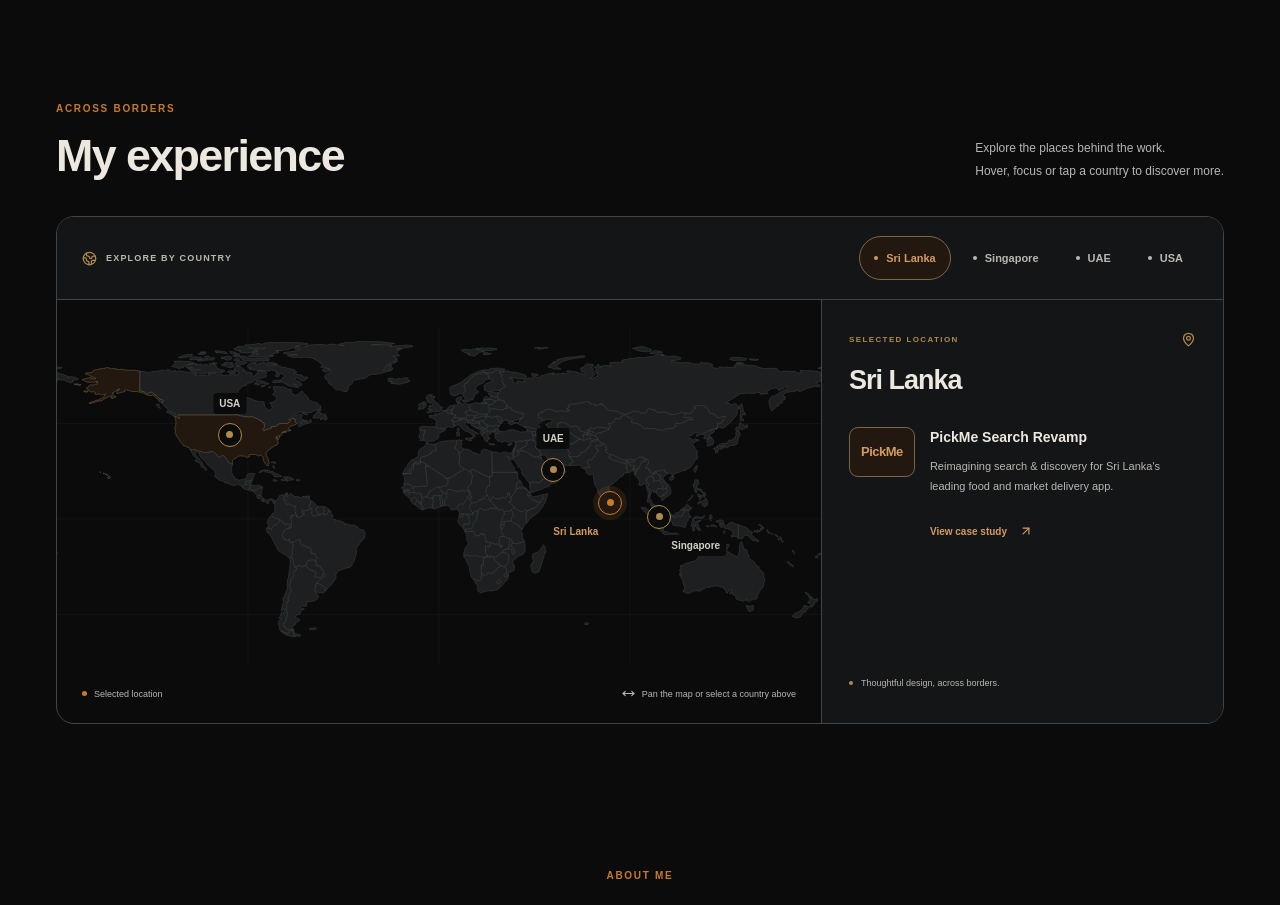
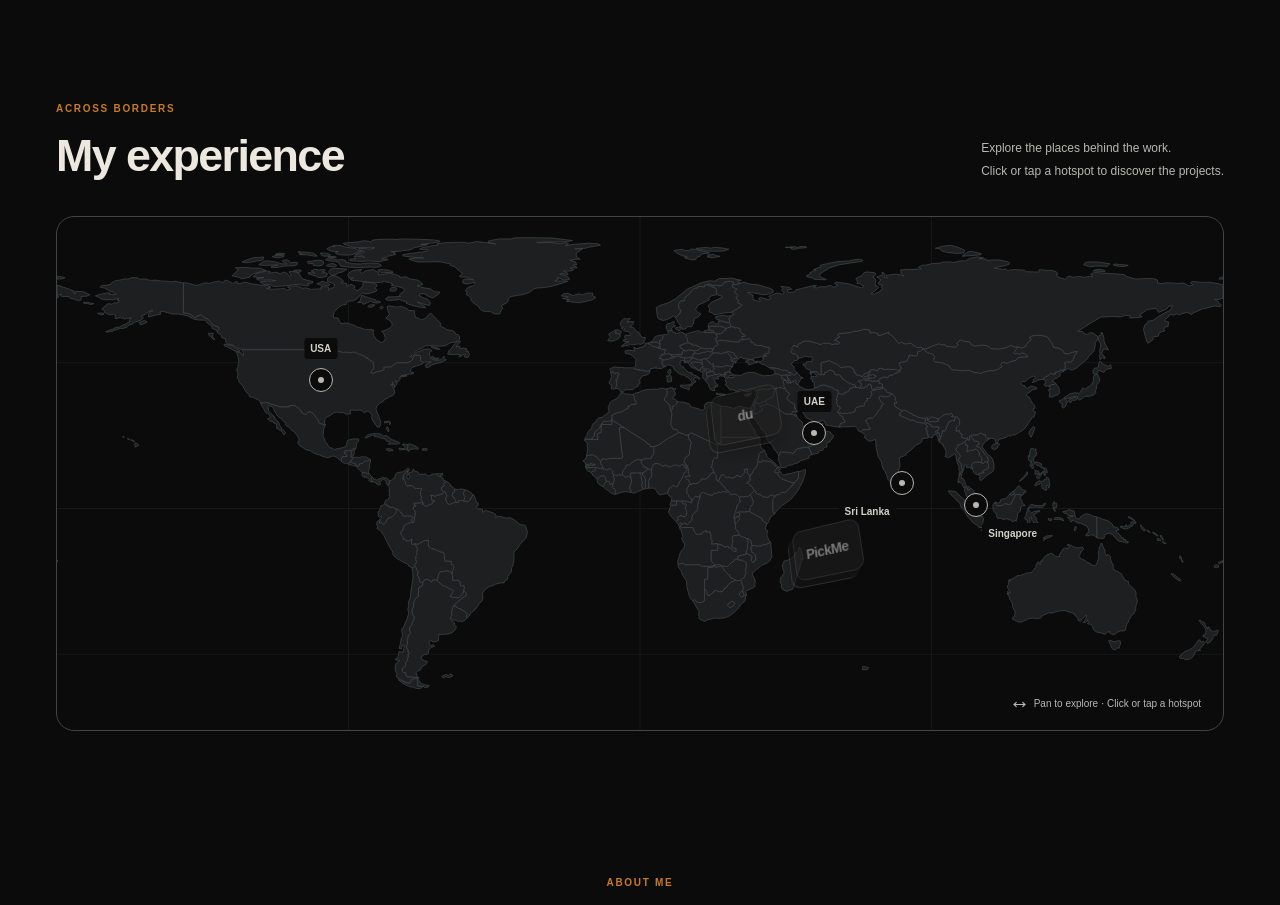
Before and after one commit to DurgaYasas/Personal-Portfolio, a Next.js app: page / in a window 1280 px wide. Shown: the part 1040-1945 px from the top of the page. Built offline with nearby package versions, Linux system fonts and the light colour scheme.

Commit message:
Simplify experience map with interactive 3D project badges

```diff
--- a/components/experience-map.tsx
+++ b/components/experience-map.tsx
@@ -2,13 +2,14 @@
 
 import Image from "next/image";
 import Link from "next/link";
-import { ArrowUpRight, Globe2, MapPin, MoveHorizontal } from "lucide-react";
+import { ArrowUpRight, MoveHorizontal, X } from "lucide-react";
 import {
   useEffect,
+  useId,
   useRef,
   useState,
   type CSSProperties,
-  type PointerEvent,
+  type MouseEvent,
   type ReactNode,
 } from "react";
 import type { ExperienceCountry, ExperienceProject } from "@/data/experience";
@@ -23,18 +24,18 @@ function position(country: ExperienceCountry) {
 
 function ProjectLogo({ project }: { project: ExperienceProject }) {
   return (
-    <div className={styles.projectLogo}>
+    <span className={styles.projectLogo}>
       {project.logo ? (
         <Image
           src={project.logo.src}
-          alt={project.logo.alt}
+          alt=""
           width={72}
           height={48}
         />
       ) : (
         <span>{project.brand}</span>
       )}
-    </div>
+    </span>
   );
 }
 
@@ -45,20 +46,26 @@ export function ExperienceMap({
   countries: ExperienceCountry[];
   children: ReactNode;
 }) {
-  const [selectedId, setSelectedId] = useState(countries[0].id);
+  const [selectedId, setSelectedId] = useState<string | null>(null);
   const viewport = useRef<HTMLDivElement>(null);
   const stage = useRef<HTMLDivElement>(null);
-  const selected =
-    countries.find((country) => country.id === selectedId) ?? countries[0];
+  const popupTitle = useRef<HTMLHeadingElement>(null);
+  const pins = useRef(new Map<string, HTMLButtonElement>());
+  const id = useId();
+  const popupId = `${id}-projects`;
+  const titleId = `${id}-country`;
+  const helpId = `${id}-help`;
+  const selected = countries.find((country) => country.id === selectedId);
+  const mapCenter = selected ?? countries[0];
 
-  // Keep the selected marker in view when the map pans on smaller screens.
-  // Panning runs after hydration and does not alter the server markup.
+  // Small screens can pan the map. Keep the chosen hotspot in view without
+  // scrolling the page or changing the server-rendered initial state.
   useEffect(() => {
     const frame = viewport.current;
     const map = stage.current;
-    if (!frame || !map) return;
+    if (!frame || !map || !mapCenter) return;
     const pan = () => {
-      const { x } = position(selected);
+      const { x } = position(mapCenter);
       frame.scrollTo({
         left: (x / 1000) * map.clientWidth - frame.clientWidth / 2,
         behavior: "instant",
@@ -68,86 +75,80 @@ export function ExperienceMap({
     const observer = new ResizeObserver(pan);
     observer.observe(frame);
     return () => observer.disconnect();
-  }, [selected]);
+  }, [mapCenter]);
 
-  function selectOutline(event: PointerEvent<HTMLDivElement>) {
-    // Hovering a real SVG country outline works alongside the HTML marker buttons.
-    if (event.pointerType !== "mouse") return;
+  useEffect(() => {
+    if (selectedId) popupTitle.current?.focus({ preventScroll: true });
+  }, [selectedId]);
+
+  function closeDetails() {
+    if (selectedId) pins.current.get(selectedId)?.focus({ preventScroll: true });
+    setSelectedId(null);
+  }
+
+  function toggleCountry(countryId: string) {
+    setSelectedId((current) => (current === countryId ? null : countryId));
+  }
+
+  function selectOutline(event: MouseEvent<HTMLDivElement>) {
     const iso = (event.target as Element).closest<SVGElement>(
       "[data-map-country]",
     )?.dataset.mapCountry;
     const country = countries.find((country) => country.iso === iso);
-    if (country) setSelectedId(country.id);
+    if (country) toggleCountry(country.id);
   }
 
   return (
-    <div className={styles.explorer} data-selected-country={selected.id}>
-      <div className={styles.toolbar}>
-        <span className={styles.toolbarLabel}>
-          <Globe2 size={15} aria-hidden="true" /> EXPLORE BY COUNTRY
-        </span>
     <div
-          className={styles.countryControls}
-          role="group"
-          aria-label="Choose a country"
+      className={styles.explorer}
+      data-selected-country={selectedId ?? undefined}
+      onKeyDown={(event) => {
+        if (event.key === "Escape" && selectedId) {
+          event.preventDefault();
+          closeDetails();
+        }
+      }}
     >
-          {countries.map((country) => (
-            <button
-              key={country.id}
-              type="button"
-              aria-pressed={selectedId === country.id}
-              aria-controls="experience-projects"
-              onPointerEnter={(event) => {
-                if (event.pointerType === "mouse") setSelectedId(country.id);
-              }}
-              onFocus={() => setSelectedId(country.id)}
-              onClick={() => setSelectedId(country.id)}
-            >
-              <span aria-hidden="true" />
-              {country.shortName}
-            </button>
-          ))}
-        </div>
-      </div>
-      <div className={styles.explorerBody}>
-        <div className={styles.mapColumn}>
       <div
         ref={viewport}
         className={styles.mapViewport}
         role="region"
         aria-label="Interactive world map"
-            aria-describedby="experience-map-help"
+        aria-describedby={helpId}
         tabIndex={0}
       >
         <div
           ref={stage}
           className={styles.mapStage}
-              onPointerOver={selectOutline}
+          onClick={selectOutline}
         >
           {children}
           <div role="group" aria-label="Countries on the world map">
             {countries.map((country) => {
               const { x, y } = position(country);
+              const active = selectedId === country.id;
               return (
                 <button
                   key={country.id}
+                  ref={(button) => {
+                    if (button) pins.current.set(country.id, button);
+                    else pins.current.delete(country.id);
+                  }}
                   type="button"
                   className={`${styles.mapPin} ${styles[country.labelPosition]}`}
+                  data-country={country.id}
+                  data-active={active}
                   style={
                     {
                       "--pin-x": `${x / 10}%`,
                       "--pin-y": `${(y / 440) * 100}%`,
                     } as CSSProperties
                   }
-                      aria-label={country.name}
-                      aria-pressed={selectedId === country.id}
-                      aria-controls="experience-projects"
-                      onPointerEnter={(event) => {
-                        if (event.pointerType === "mouse")
-                          setSelectedId(country.id);
-                      }}
-                      onFocus={() => setSelectedId(country.id)}
-                      onClick={() => setSelectedId(country.id)}
+                  aria-label={`${country.name} — ${country.projects.length ? country.projects.map((project) => project.brand).join(", ") : "project details coming soon"}`}
+                  aria-expanded={active}
+                  aria-haspopup="dialog"
+                  aria-controls={active ? popupId : undefined}
+                  onClick={() => toggleCountry(country.id)}
                 >
                   <span className={styles.pinRing} aria-hidden="true">
                     <span />
@@ -155,40 +156,48 @@ export function ExperienceMap({
                   <span className={styles.pinLabel} aria-hidden="true">
                     {country.shortName}
                   </span>
+                  {country.projects.length > 0 && (
+                    <span className={styles.logoRail} aria-hidden="true">
+                      {country.projects.map((project) => (
+                        <ProjectLogo key={project.id} project={project} />
+                      ))}
+                    </span>
+                  )}
                 </button>
               );
             })}
           </div>
         </div>
       </div>
-          <div className={styles.mapFooter}>
-            <span>
-              <span className={styles.legendDot} /> Selected location
-            </span>
-            <span id="experience-map-help">
-              <MoveHorizontal size={13} aria-hidden="true" /> Pan the map or
-              select a country above
-            </span>
-          </div>
-        </div>
+      <p id={helpId} className={styles.mapHelp}>
+        <MoveHorizontal size={13} aria-hidden="true" />
+        Pan to explore · Click or tap a hotspot
+      </p>
+      {selected && (
         <section
-          id="experience-projects"
-          className={styles.projectsPanel}
-          aria-labelledby="experience-country-name"
-          aria-live="polite"
-          aria-atomic="true"
+          id={popupId}
+          role="dialog"
+          aria-modal="false"
+          aria-labelledby={titleId}
+          className={styles.projectPopup}
+          key={selected.id}
         >
-          <div className={styles.panelTopline}>
-            <span>SELECTED LOCATION</span>
-            <MapPin size={15} aria-hidden="true" />
-          </div>
-          <h3 id="experience-country-name">{selected.name}</h3>
+          <button
+            className={styles.closeButton}
+            type="button"
+            aria-label="Close project details"
+            onClick={closeDetails}
+          >
+            <X size={17} aria-hidden="true" />
+          </button>
+          <p className={styles.popupEyebrow}>PROJECTS & CONTRIBUTIONS</p>
+          <h3 id={titleId} ref={popupTitle} tabIndex={-1}>
+            {selected.name}
+          </h3>
           {selected.projects.length > 0 ? (
             <ul className={styles.projectList}>
               {selected.projects.map((project) => (
                 <li key={project.id} className={styles.project}>
-                  <ProjectLogo project={project} />
-                  <div>
                   <h4>{project.name}</h4>
                   <p>{project.description}</p>
                   {project.href && (
@@ -197,18 +206,14 @@ export function ExperienceMap({
                       <ArrowUpRight size={14} aria-hidden="true" />
                     </Link>
                   )}
-                  </div>
                 </li>
               ))}
             </ul>
           ) : (
             <p className={styles.empty}>Project details coming soon.</p>
           )}
-          <div className={styles.panelFooter}>
-            <span aria-hidden="true" /> Thoughtful design, across borders.
-          </div>
         </section>
-      </div>
+      )}
     </div>
   );
 }
--- a/components/my-experience.module.css
+++ b/components/my-experience.module.css
@@ -29,88 +29,12 @@
   line-height: 1.9;
 }
 .explorer {
-  overflow: hidden;
+  position: relative;
+  isolation: isolate;
+  overflow: clip;
   border: 1px solid var(--line);
   border-radius: 18px;
   background: var(--paper);
-}
-.toolbar {
-  display: flex;
-  justify-content: space-between;
-  align-items: center;
-  flex-wrap: wrap;
-  gap: 20px;
-  padding: 19px 25px;
-  border-bottom: 1px solid var(--line);
-  background: var(--surface);
-}
-.toolbarLabel {
-  display: inline-flex;
-  align-items: center;
-  gap: 9px;
-  color: var(--muted);
-  font-size: 9px;
-  font-weight: 650;
-  letter-spacing: 1.2px;
-}
-.toolbarLabel svg {
-  color: var(--accent-secondary);
-}
-.countryControls {
-  display: flex;
-  flex-wrap: wrap;
-  gap: 7px;
-}
-.countryControls button {
-  display: inline-flex;
-  align-items: center;
-  justify-content: center;
-  gap: 8px;
-  min-height: 44px;
-  padding: 10px 14px;
-  border: 1px solid transparent;
-  border-radius: 30px;
-  background: transparent;
-  color: var(--muted);
-  font-size: 11px;
-  font-weight: 600;
-  white-space: nowrap;
-  transition:
-    border-color 180ms,
-    background 180ms,
-    color 180ms;
-}
-.countryControls button > span {
-  width: 4px;
-  height: 4px;
-  flex-shrink: 0;
-  border-radius: 50%;
-  background: currentColor;
-}
-.countryControls button:hover {
-  color: var(--ink);
-  border-color: var(--line);
-}
-.countryControls button[aria-pressed="true"] {
-  border-color: var(--accent-line);
-  background: var(--accent-soft);
-  color: var(--accent-hover);
-}
-.countryControls button:focus-visible,
-.mapPin:focus-visible {
-  outline: 2px solid var(--accent);
-  outline-offset: 3px;
-}
-.explorerBody {
-  display: grid;
-  grid-template-columns: minmax(0, 1.9fr) minmax(280px, 1fr);
-}
-.mapColumn {
-  min-width: 0;
-  display: flex;
-  flex-direction: column;
-  justify-content: center;
-  padding-top: 28px;
 }
 .mapViewport {
   overflow-x: auto;
@@ -120,11 +44,11 @@
 }
 .mapViewport:focus-visible {
   outline: 2px solid var(--accent);
-  outline-offset: -3px;
+  outline-offset: -4px;
 }
 .mapStage {
   position: relative;
-  min-width: 740px;
+  min-width: 900px;
   aspect-ratio: 1000 / 440;
 }
 .worldMap {
@@ -143,21 +67,23 @@
   stroke: var(--line);
   stroke-width: 0.65;
   stroke-linejoin: round;
-  transition:
-    fill 220ms,
-    stroke 220ms;
+  transition: fill 220ms, stroke 220ms;
 }
 .land path[data-map-country="LKA"],
 .land path[data-map-country="ARE"],
 .land path[data-map-country="USA"] {
+  cursor: pointer;
+}
+.land path[data-map-country="LKA"]:hover,
+.land path[data-map-country="ARE"]:hover,
+.land path[data-map-country="USA"]:hover {
   fill: var(--accent-soft);
   stroke: var(--accent-line);
-  cursor: pointer;
 }
 .explorer[data-selected-country="sri-lanka"] path[data-map-country="LKA"],
 .explorer[data-selected-country="uae"] path[data-map-country="ARE"],
 .explorer[data-selected-country="usa"] path[data-map-country="USA"] {
-  fill: var(--accent-secondary);
+  fill: var(--accent-soft);
   stroke: var(--accent-hover);
 }
 .mapPin {
@@ -174,32 +100,34 @@
   border-radius: 50%;
   background: transparent;
   color: var(--ink-soft);
+  cursor: pointer;
+}
+.mapPin:focus-visible {
+  outline: 2px solid var(--accent);
+  outline-offset: 3px;
 }
 .pinRing {
   display: grid;
   place-items: center;
   width: 24px;
   height: 24px;
-  border: 1px solid var(--accent-secondary);
+  border: 1px solid var(--muted);
   border-radius: 50%;
   background: var(--paper);
-  transition:
-    border-color 180ms,
-    background 180ms,
-    transform 180ms;
+  transition: border-color 220ms, background 220ms, transform 220ms;
 }
 .pinRing > span {
-  width: 7px;
-  height: 7px;
+  width: 6px;
+  height: 6px;
   border-radius: 50%;
-  background: var(--accent-secondary);
+  background: var(--muted);
 }
-.mapPin[aria-pressed="true"] .pinRing {
+.mapPin[data-active="true"] .pinRing {
   border-color: var(--accent);
   background: var(--accent-soft);
-  box-shadow: 0 0 0 5px color-mix(in srgb, var(--accent) 12%, transparent);
+  box-shadow: 0 0 0 6px color-mix(in srgb, var(--accent) 12%, transparent);
 }
-.mapPin[aria-pressed="true"] .pinRing > span {
+.mapPin[data-active="true"] .pinRing > span {
   background: var(--accent);
 }
 .mapPin:hover .pinRing,
@@ -218,7 +146,7 @@
   font-weight: 600;
   line-height: 1.5;
 }
-.mapPin[aria-pressed="true"] .pinLabel {
+.mapPin[data-active="true"] .pinLabel {
   color: var(--accent-hover);
 }
 .north .pinLabel {
@@ -234,109 +162,157 @@
   top: 40px;
   left: 28px;
 }
-.mapFooter {
+.logoRail {
+  position: absolute;
   display: flex;
   flex-wrap: wrap;
-  justify-content: space-between;
-  gap: 14px;
-  padding: 22px 25px;
-  color: var(--muted);
-  font-size: 9px;
-  line-height: 1.6;
+  gap: 9px;
+  width: max-content;
+  max-width: 230px;
+  perspective: 450px;
 }
-.mapFooter > span {
-  display: inline-flex;
-  align-items: center;
-  gap: 7px;
+.north .logoRail {
+  right: 55px;
+  top: -22px;
 }
-.legendDot {
-  width: 5px;
-  height: 5px;
-  flex-shrink: 0;
-  background: var(--accent);
-  border-radius: 50%;
+.southWest .logoRail {
+  right: 61px;
+  top: 63px;
 }
-.projectsPanel {
-  display: flex;
-  flex-direction: column;
-  min-width: 0;
-  padding: 32px 27px;
-  border-left: 1px solid var(--line);
-  background: var(--surface);
-}
-.panelTopline {
-  display: flex;
-  align-items: center;
-  justify-content: space-between;
-  gap: 16px;
-  color: var(--accent-secondary);
-  font-size: 8px;
-  line-height: 1.6;
-  letter-spacing: 1.4px;
-  font-weight: 650;
-}
-.projectsPanel h3 {
-  margin-top: 16px;
-  color: var(--ink);
-  font-size: 27px;
-  font-weight: 600;
-  letter-spacing: -1px;
-  line-height: 1.3;
-}
-.projectList {
-  list-style: none;
-  padding: 0;
-  margin: 28px 0 0;
-}
-.project {
-  display: grid;
-  grid-template-columns: 66px minmax(0, 1fr);
-  align-items: start;
-  gap: 15px;
-}
-.project + .project {
-  margin-top: 25px;
-  padding-top: 25px;
-  border-top: 1px solid var(--line);
+.southEast .logoRail {
+  left: 70px;
+  top: 52px;
 }
 .projectLogo {
   display: grid;
   place-items: center;
-  min-height: 50px;
-  padding: 7px;
-  border: 1px solid var(--accent-line);
-  border-radius: 9px;
-  background: var(--accent-soft);
-  color: var(--accent-hover);
+  width: 72px;
+  height: 52px;
+  padding: 8px;
+  border: 1px solid var(--line);
+  border-radius: 10px;
+  background: var(--surface-raised);
+  color: var(--ink-soft);
+  box-shadow: -5px 6px 0 var(--surface), -6px 7px 0 var(--line), 0 12px 18px #0005;
+  filter: grayscale(1);
+  opacity: 0.55;
+  transform: rotateX(12deg) rotateY(-20deg) rotateZ(-8deg);
+  transition: transform 300ms, filter 300ms, opacity 300ms, background 300ms, border-color 300ms, color 300ms;
 }
 .projectLogo > span {
-  font-size: 13px;
+  font-size: 14px;
   font-weight: 800;
   letter-spacing: -0.5px;
   white-space: nowrap;
 }
 .projectLogo img {
   width: 100%;
-  height: 35px;
+  height: 34px;
   object-fit: contain;
+}
+.mapPin[data-active="true"] .projectLogo {
+  border-color: var(--accent-line);
+  background: var(--accent-soft);
+  color: var(--accent-hover);
+  filter: grayscale(0);
+  opacity: 1;
+  transform: translateY(-5px) rotateX(8deg) rotateY(-12deg) rotateZ(-4deg);
+}
+.mapHelp {
+  position: absolute;
+  right: 22px;
+  bottom: 18px;
+  display: flex;
+  align-items: center;
+  gap: 8px;
+  color: var(--muted);
+  font-size: 10px;
+  line-height: 1.6;
+  pointer-events: none;
+}
+.projectPopup {
+  position: absolute;
+  z-index: 3;
+  left: 24px;
+  bottom: 24px;
+  width: min(340px, calc(100% - 48px));
+  max-height: calc(100% - 48px);
+  overflow-y: auto;
+  padding: 25px;
+  border: 1px solid var(--accent-line);
+  border-radius: 13px;
+  background: var(--surface);
+  box-shadow: 0 16px 50px #0006;
+  animation: popupEntrance 220ms ease-out;
+}
+.closeButton {
+  position: absolute;
+  right: 6px;
+  top: 6px;
+  display: grid;
+  place-items: center;
+  width: 44px;
+  height: 44px;
+  border: 0;
+  border-radius: 8px;
+  color: var(--ink-soft);
+  background: transparent;
+  cursor: pointer;
+}
+.closeButton:hover {
+  color: var(--accent-hover);
+  background: var(--accent-soft);
+}
+.popupEyebrow {
+  padding-right: 22px;
+  color: var(--accent-hover);
+  font-size: 8px;
+  letter-spacing: 1.4px;
+  font-weight: 650;
+  line-height: 1.8;
+}
+.projectPopup h3 {
+  margin-top: 10px;
+  padding-right: 16px;
+  font-size: 24px;
+  font-weight: 600;
+  letter-spacing: -0.8px;
+  line-height: 1.3;
+}
+.projectPopup h3:focus {
+  outline: none;
+}
+.projectList {
+  list-style: none;
+  padding: 0;
+  margin: 22px 0 0;
+}
+.project + .project {
+  margin-top: 18px;
+  padding-top: 18px;
+  border-top: 1px solid var(--line);
 }
 .project h4 {
   font-size: 14px;
   font-weight: 700;
   line-height: 1.5;
 }
-.project p {
+.project p,
+.empty {
   margin-top: 8px;
   color: var(--muted);
   font-size: 11px;
   line-height: 1.9;
+}
+.empty {
+  margin-top: 18px;
 }
 .projectLink {
   display: inline-flex;
   align-items: center;
   min-height: 44px;
   gap: 12px;
-  margin-top: 12px;
+  margin-top: 9px;
   color: var(--accent-hover);
   font-size: 10px;
   font-weight: 650;
@@ -345,42 +321,9 @@
   text-decoration: underline;
   text-underline-offset: 4px;
 }
-.panelFooter {
-  display: flex;
-  align-items: center;
-  gap: 8px;
-  margin-top: auto;
-  padding-top: 34px;
-  color: var(--muted);
-  font-size: 9px;
-  line-height: 1.8;
-}
-.panelFooter > span {
-  width: 4px;
-  height: 4px;
-  flex-shrink: 0;
-  border-radius: 50%;
-  background: var(--accent-secondary);
-}
-.empty {
-  margin-top: 28px;
-  color: var(--muted);
-  font-size: 12px;
-  line-height: 1.9;
-}
-@media (max-width: 1100px) {
-  .explorerBody {
-    grid-template-columns: 1fr;
-  }
-  .projectsPanel {
-    min-height: 280px;
-    border-left: 0;
-    border-top: 1px solid var(--line);
-  }
-  .project {
-    grid-template-columns: 72px minmax(0, 1fr);
-    max-width: 650px;
-  }
+@keyframes popupEntrance {
+  from { opacity: 0; transform: translateY(8px); }
+  to { opacity: 1; transform: translateY(0); }
 }
 @media (max-width: 760px) {
   .section {
@@ -397,46 +340,51 @@
     margin-top: 18px;
     font-size: 11px;
   }
-  .toolbar {
-    padding: 17px 16px;
-    gap: 14px;
-  }
-  .countryControls {
-    gap: 5px;
-    width: 100%;
-  }
-  .countryControls button {
-    flex: 1;
-    padding: 9px 10px;
-    font-size: 10px;
-  }
-  .mapColumn {
-    padding-top: 20px;
-  }
-  .mapFooter {
-    padding: 18px 16px;
+  .mapHelp {
+    right: 14px;
+    bottom: 13px;
     font-size: 9px;
   }
-  .projectsPanel {
-    min-height: 300px;
-    padding: 26px 21px;
+  .projectPopup {
+    left: 14px;
+    bottom: 40px;
+    width: min(340px, calc(100% - 28px));
+    max-height: calc(100% - 54px);
+    padding: 20px;
   }
-  .projectsPanel h3 {
-    font-size: 26px;
+  .explorer[data-selected-country="sri-lanka"] .projectPopup,
+  .explorer[data-selected-country="singapore"] .projectPopup {
+    top: 14px;
+    bottom: auto;
+  }
+  .north .logoRail {
+    top: -62px;
+  }
+  .southWest .logoRail {
+    top: 78px;
+  }
+  .popupEyebrow {
+    display: none;
+  }
+  .projectPopup h3 {
+    margin-top: 0;
+    font-size: 20px;
   }
   .projectList {
-    margin-top: 24px;
+    margin-top: 14px;
   }
-  .project {
-    grid-template-columns: 62px minmax(0, 1fr);
-    gap: 14px;
+  .projectLink {
+    margin-top: 4px;
   }
 }
 @media (prefers-reduced-motion: reduce) {
-  .countryControls button,
   .land path,
-  .pinRing {
+  .pinRing,
+  .projectLogo {
     transition: none;
+  }
+  .projectPopup {
+    animation: none;
   }
   .mapPin:hover .pinRing,
   .mapPin:focus-visible .pinRing {
@@ -448,12 +396,19 @@
     fill: Canvas;
     stroke: GrayText;
   }
-  .pinRing,
-  .countryControls button[aria-pressed="true"] {
+  .projectLogo {
+    opacity: 1;
+    border-color: GrayText;
+    box-shadow: none;
+  }
+  .mapPin[data-active="true"] .projectLogo,
+  .mapPin[data-active="true"] .pinRing {
     border-color: Highlight;
   }
-  .pinRing > span,
-  .legendDot {
-    background: Highlight;
+  .mapPin[data-active="true"] .projectLogo {
+    outline: 2px solid Highlight;
+  }
+  .pinRing > span {
+    background: CanvasText;
   }
 }
--- a/components/my-experience.tsx
+++ b/components/my-experience.tsx
@@ -20,7 +20,7 @@ export function MyExperience() {
           <p className={styles.intro}>
             Explore the places behind the work.
             <br />
-            Hover, focus or tap a country to discover more.
+            Click or tap a hotspot to discover the projects.
           </p>
         </header>
         <ExperienceMap countries={experienceCountries}>
```
Also changed, not shown: 1 other file (tests, documents, lock files or other folders). Lines whose indentation alone changed are shown as unchanged.
